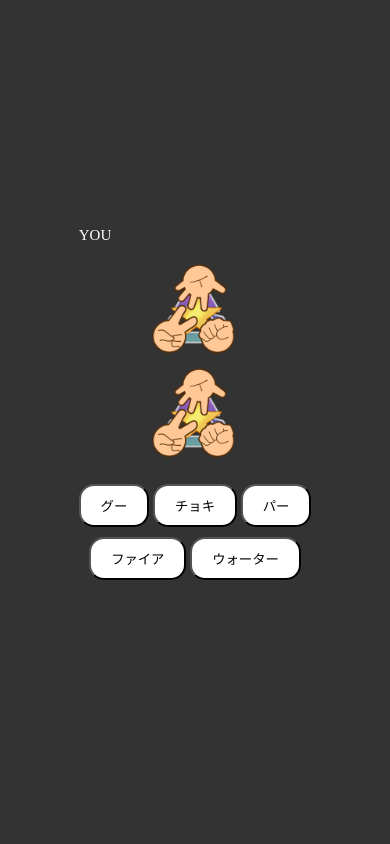
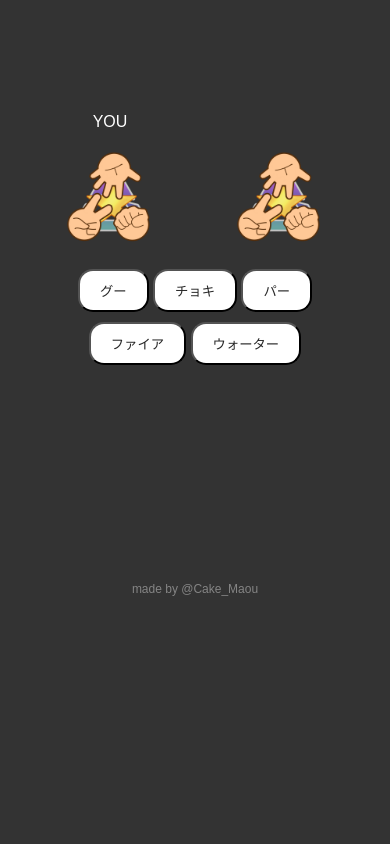
Before and after one commit to Cake1031/JankenGame, a plain HTML site: page index.html in a window 390 px wide. Shown: the top 844 px of the page. Drawn offline with Linux system fonts and the light colour scheme.

Commit message:
Add files via upload

```diff
--- a/index.html
+++ b/index.html
@@ -14,7 +14,7 @@
         <button onclick="p_hand(1)">チョキ</button>
         <button onclick="p_hand(2)">パー</button><br>
         <button onclick="p_hand(3)">ファイア</button>
-        <button onclick="p_hand(4)">ウォーター</button>
+        <button onclick="p_hand(4)">ウォーター</button><br><br>
         <p id="output"></p>
         <script src="script.js"></script>
         <p class="back_text">made by @Cake_Maou</p>
--- a/media.css
+++ b/media.css
@@ -1,7 +1,7 @@
 @media (max-width: 700px) {
     body {
         background-color: rgba(0, 0, 0, 0.800);
-        font-size: 15px;
+        font-size: 16px;
         text-align: center;
     }
 
@@ -10,16 +10,23 @@
     }
 
     .you {
-        margin-right: 200px;
+        margin-right: 170px;
+    }
+
+    .back_text {
+        font-size: 12px;
+        margin-top: 5cm;
+        color: rgba(255, 255, 255, 0.400);
     }
 
     img {
-        margin: 0 50px;
+        margin: 0 35px;
         width: 100px; height: 100px;
     }
 
     button {
         background-color: white;
+        color: rgba(0, 0, 0, 0.850);
         padding: 10px 20px;
         margin-bottom: 10px;
         border-radius: 15px;
--- a/script.js
+++ b/script.js
@@ -30,6 +30,6 @@ function p_hand(p_random){
     document.getElementById("jankenpon2").src="/JankenGame/images/jan" + p_random + ".png";
 
     document.getElementById("output").innerHTML =
-    `${p_janken[p_random]}を出しました。相手は${janken[random]}を出しました。<br>
+    `${p_janken[p_random]}を出しました。<br>相手は${janken[random]}を出しました。<br>
     結果は...。${result}`;
 };
--- a/style.css
+++ b/style.css
@@ -1,8 +1,9 @@
 body {
     background-color: rgba(0, 0, 0, 0.800);
-    font-size: 20px;
+    font-family: sans-serif;
+    font-size: 25px;
     text-align: center;
-    margin-top: 6cm;
+    margin-top: 3cm;
 }
 
 p {
@@ -14,7 +15,8 @@ p {
 }
 
 .back_text {
-    margin-top: 10cm;
+    font-size: 15px;
+    margin-top: 5cm;
     color: rgba(255, 255, 255, 0.400);
 }
 
@@ -36,6 +38,7 @@ img {
 
 button {
     background-color: white;
+    color: rgba(0, 0, 0, 0.850);
     padding: 10px 20px;
     margin-bottom: 10px;
     border-radius: 15px;
```
